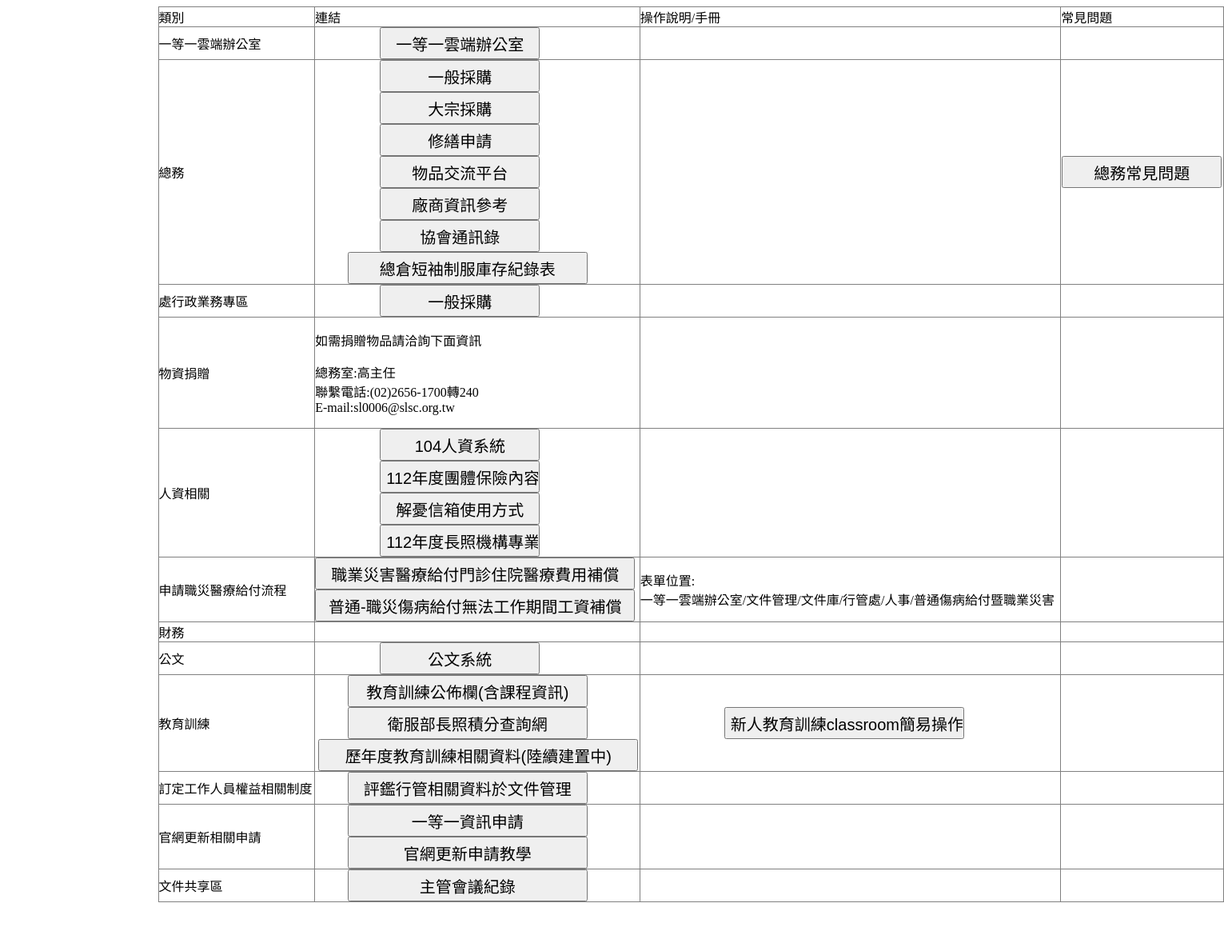
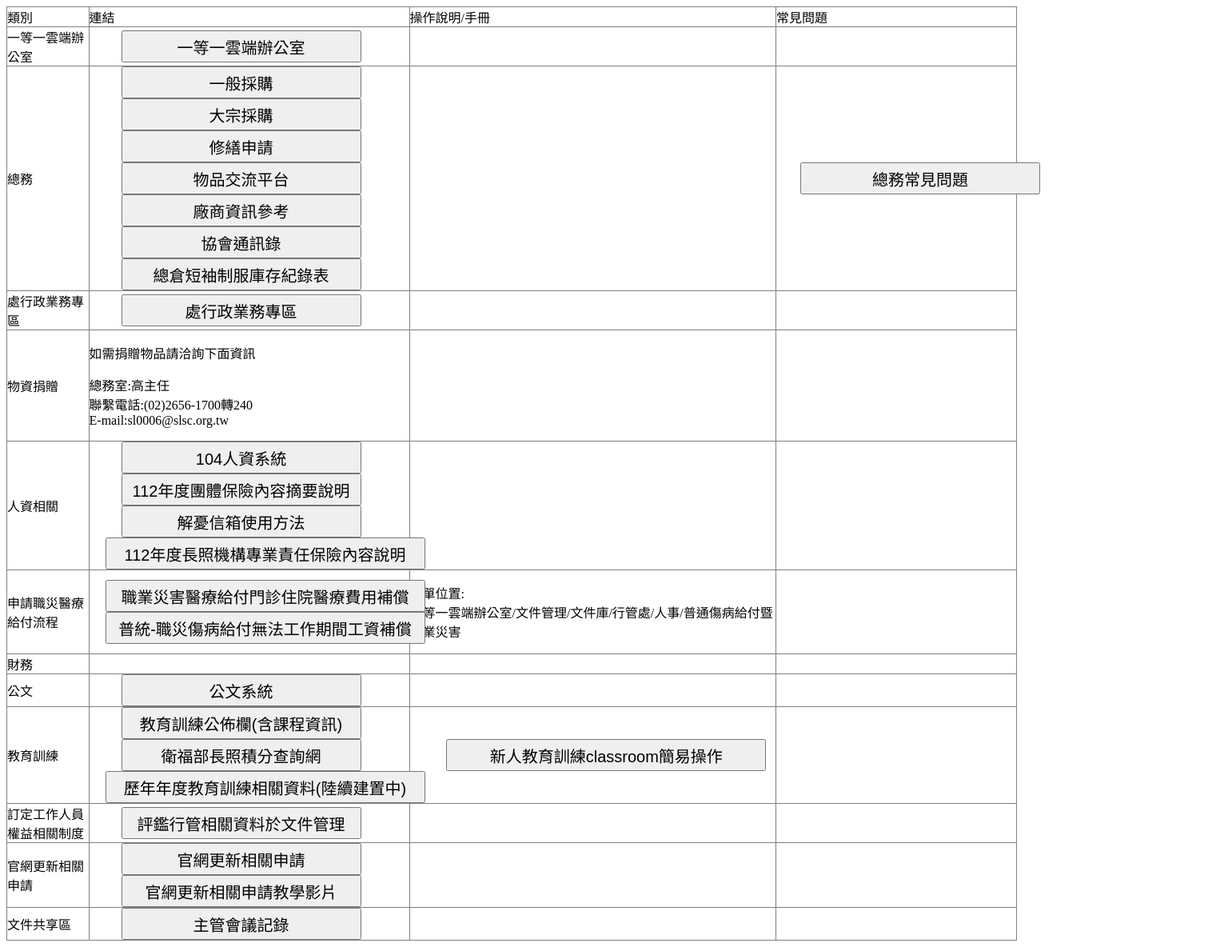
Before and after one commit to zero-grain/slsc-Staff-area, a plain HTML site: page staff_area.html in a window 1280 px wide. Shown: the whole page at 80% size, 1531 px wide, since content can reach past the window. Before the commit the page ends 1136 px from the top, so only its background shows below. Drawn offline with Linux system fonts and the light colour scheme.

Commit message:
Add files via upload
第二版

```diff
--- a/staff_area.html
+++ b/staff_area.html
@@ -7,7 +7,7 @@
 </head>
 <body >
     <div >
-        <table style="border-collapse: collapse; width: 1000pt; position: relative; left:15%;" border="1" width="1024" cellspacing="0" cellpadding="0" >
+        <table style="border-collapse: collapse; width: 100%; position: relative; left:0%;" border="1" width="1024" cellspacing="0" cellpadding="0" >
             <tr>
                 <td>類別</td>
                 <td>連結</td>
@@ -16,26 +16,26 @@
             </tr>
             <tr>
                 <td>一等一雲端辦公室</td>
-                <td><input type="button" value="一等一雲端辦公室" style="width:200px;height:40px;font-size:20px; position: relative; left:20%;"onclick="location.href=http://210.63.206.187/UOF/"></td>
+                <td><input type="button" value="一等一雲端辦公室" style="width:300px;height:40px;font-size:20px;position: relative; left:10%;" onclick="window.open('http://210.63.206.187/UOF/', '_blank')" ></td>
                 <td></td>
                 <td></td>
             </tr>
             <tr>
                 <td>總務</td>
-                <td><input type="button" value="一般採購" style="width:200px;height:40px;font-size:20px;position: relative; left:20%;"onclick="location.href=http://210.63.206.187/UOF/"><br>
-                    <input type="button" value="大宗採購" style="width:200px;height:40px;font-size:20px;position: relative; left:20%;"onclick="location.href=https://drive.google.com/drive/folders/1F97IAlVtUCHcZPdInMGsSiHBOjNo9qul?usp=drive_link"><br>
-                    <input type="button" value="修繕申請" style="width:200px;height:40px;font-size:20px;position: relative; left:20%;"onclick="location.href=http://210.63.206.187/UOF/'"><br>
-                    <input type="button" value="物品交流平台" style="width:200px;height:40px;font-size:20px;position: relative; left:20%;"onclick="location.href=https://drive.google.com/drive/folders/1vsgCqkpCRODnOAE7mJoGlf7whRIBTasX"><br>
-                    <input type="button" value="廠商資訊參考" style="width:200px;height:40px;font-size:20px;position: relative; left:20%;"onclick="location.href=https://drive.google.com/drive/folders/1M6LHPYhpYQa3jtVhMFqb7_uIPJcBQAv2"><br>
-                    <input type="button" value="協會通訊錄" style="width:200px;height:40px;font-size:20px;position: relative; left:20%;"onclick="location.href=https://docs.google.com/spreadsheets/d/1XtvaqRzFhF_ZmXXkLaEQGTt92sRbYRyWPzIdPRBh0ZM/edit?usp=drive_link"><br>
-                    <input type="button" value="總倉短袖制服庫存紀錄表" style="width:300px;height:40px;font-size:20px;position: relative; left:10%;"onclick="location.href=https://docs.google.com/spreadsheets/d/1hiEUULCzyiHv1oJNZtRBGywziqQ8zXbJ/edit?usp=drive_link&amp;ouid=106429129461851724483&amp;rtpof=true&amp;sd=true"><br>
+                <td><input type="button" value="一般採購" style="width:300px;height:40px;font-size:20px;position: relative; left:10%;" onclick="window.open('http://210.63.206.187/UOF/', '_blank')" ><br>
+                    <input type="button" value="大宗採購" style="width:300px;height:40px;font-size:20px;position: relative; left:10%;" onclick="window.open('https://drive.google.com/drive/folders/1F97IAlVtUCHcZPdInMGsSiHBOjNo9qul', '_blank')" ><br>
+                    <input type="button" value="修繕申請" style="width:300px;height:40px;font-size:20px;position: relative; left:10%;" onclick="window.open('http://210.63.206.187/UOF/', '_blank')" ><br>
+                    <input type="button" value="物品交流平台" style="width:300px;height:40px;font-size:20px;position: relative; left:10%;" onclick="window.open('https://drive.google.com/drive/folders/1vsgCqkpCRODnOAE7mJoGlf7whRIBTasX', '_blank')" ><br>
+                    <input type="button" value="廠商資訊參考" style="width:300px;height:40px;font-size:20px;position: relative; left:10%;" onclick="window.open('https://drive.google.com/drive/folders/1M6LHPYhpYQa3jtVhMFqb7_uIPJcBQAv2', '_blank')" ><br>
+                    <input type="button" value="協會通訊錄" style="width:300px;height:40px;font-size:20px;position: relative; left:10%;" onclick="window.open('https://docs.google.com/spreadsheets/d/1XtvaqRzFhF_ZmXXkLaEQGTt92sRbYRyWPzIdPRBh0ZM/edit#gid=840472620', '_blank')" ><br>
+                    <input type="button" value="總倉短袖制服庫存紀錄表" style="width:300px;height:40px;font-size:20px;position: relative; left:10%;" onclick="window.open('https://docs.google.com/spreadsheets/d/1hiEUULCzyiHv1oJNZtRBGywziqQ8zXbJ/edit#gid=639614196', '_blank')" ><br>
                     </td>
                 <td></td>
-                <td><input type="button" value="總務常見問題" style="width:200px;height:40px;font-size:20px;position: relative; left:0.5%;"onclick="location.href=https://slsc.org.tw/%E7%B8%BD%E5%8B%99%E5%B8%B8%E8%A6%8B%E5%95%8F%E9%A1%8C/"><br></td>
+                <td><input type="button" value="總務常見問題" style="width:300px;height:40px;font-size:20px;position: relative; left:10%;" onclick="window.open('https://slsc.org.tw/%E7%B8%BD%E5%8B%99%E5%B8%B8%E8%A6%8B%E5%95%8F%E9%A1%8C/', '_blank')" ><br></td>
             </tr>
             <tr>
                 <td>處行政業務專區</td>
-                <td><input type="button" value="一般採購" style="width:200px;height:40px;font-size:20px;position: relative; left:20%;"onclick="location.href=https://drive.google.com/drive/folders/1IR2kZHWp78AEM_DLwyDOLd5k5W-uIEVk"><br></td>
+                <td><input type="button" value="處行政業務專區" style="width:300px;height:40px;font-size:20px;position: relative; left:10%;" onclick="window.open('https://drive.google.com/drive/folders/1IR2kZHWp78AEM_DLwyDOLd5k5W-uIEVk', '_blank')" ><br></td>
                 <td></td>
                 <td></td>
             </tr>
@@ -56,18 +56,18 @@
             </tr>
             <tr>
                 <td>人資相關</td>
-                <td><input type="button" value="104人資系統" style="width:200px;height:40px;font-size:20px;position: relative; left:20%;"onclick="location.href=https://210.63.206.183/eHRMS/Login.asp"><br>
-                <input type="button" value="112年度團體保險內容摘要說明" style="width:200px;height:40px;font-size:20px;position: relative; left:20%;"onclick="location.href=https://slsc.org.tw/wp-content/uploads/2023/04/112%E5%B9%B4%E5%BA%A6%E5%9C%98%E9%AB%94%E4%BF%9D%E9%9A%AA%E5%85%A7%E5%AE%B9%E6%91%98%E8%A6%81%E8%AA%AA%E6%98%8E-.pdf"><br>
-                <input type="button" value="解憂信箱使用方式" style="width:200px;height:40px;font-size:20px;position: relative; left:20%;"onclick="location.href=https://slsc.org.tw/wp-content/uploads/2023/04/%E8%A7%A3%E6%86%82%E4%BF%A1%E7%AE%B1%E4%BD%BF%E7%94%A8%E6%96%B9%E5%BC%8F0201.pdf"><br>
-                <input type="button" value="112年度長照機構專業責任保險內容說明" style="width:200px;height:40px;font-size:20px;position: relative; left:20%;"onclick="location.href=https://slsc.org.tw/wp-content/uploads/2023/04/112%E5%B9%B4%E5%BA%A6%E9%95%B7%E7%85%A7%E6%A9%9F%E6%A7%8B%E5%B0%88%E6%A5%AD%E8%B2%AC%E4%BB%BB%E4%BF%9D%E9%9A%AA%E5%85%A7%E5%AE%B9%E6%91%98%E8%A6%81%E8%AA%AA%E6%98%8E.pdf"><br>
+                <td><input type="button" value="104人資系統" style="width:300px;height:40px;font-size:20px;position: relative; left:10%;" onclick="window.open('https://210.63.206.183/eHRMS/Login.asp', '_blank')" ><br>
+                    <input type="button" value="112年度團體保險內容摘要說明" style="width:300px;height:40px;font-size:20px;position: relative; left:10%;" onclick="window.open('https://slsc.org.tw/wp-content/uploads/2023/04/112%E5%B9%B4%E5%BA%A6%E5%9C%98%E9%AB%94%E4%BF%9D%E9%9A%AA%E5%85%A7%E5%AE%B9%E6%91%98%E8%A6%81%E8%AA%AA%E6%98%8E-.pdf', '_blank')" ><br>
+                    <input type="button" value="解憂信箱使用方法" style="width:300px;height:40px;font-size:20px;position: relative; left:10%;" onclick="window.open('https://slsc.org.tw/wp-content/uploads/2023/04/%E8%A7%A3%E6%86%82%E4%BF%A1%E7%AE%B1%E4%BD%BF%E7%94%A8%E6%96%B9%E5%BC%8F0201.pdf', '_blank')" ><br>
+                    <input type="button" value="112年度長照機構專業責任保險內容說明" style="width:400px;height:40px;font-size:20px;position: relative; left:5%;" onclick="window.open('https://slsc.org.tw/wp-content/uploads/2023/04/112%E5%B9%B4%E5%BA%A6%E9%95%B7%E7%85%A7%E6%A9%9F%E6%A7%8B%E5%B0%88%E6%A5%AD%E8%B2%AC%E4%BB%BB%E4%BF%9D%E9%9A%AA%E5%85%A7%E5%AE%B9%E6%91%98%E8%A6%81%E8%AA%AA%E6%98%8E.pdf', '_blank')" ><br>
                 </td>
                 <td></td>
                 <td></td>
             </tr>
             <tr>
                 <td>申請職災醫療給付流程</td>
-                <td><input type="button" value="職業災害醫療給付門診住院醫療費用補償" style="width:400px;height:40px;font-size:20px;"onclick="location.href=https://slsc.org.tw/wp-content/uploads/2023/05/職業災害醫療給付門診住院醫療費用補償.xlsx"><br>
-                    <input type="button" value="普通-職災傷病給付無法工作期間工資補償" style="width:400px;height:40px;font-size:20px;"onclick="location.href=https://slsc.org.tw/wp-content/uploads/2023/05/普通-職災傷病給付無法工作期間工資補償.xlsx"><br>
+                <td><input type="button" value="職業災害醫療給付門診住院醫療費用補償" style="width:400px;height:40px;font-size:20px;position: relative; left:5%;" onclick="window.open('https://slsc.org.tw/wp-content/uploads/2023/05/%E8%81%B7%E6%A5%AD%E7%81%BD%E5%AE%B3%E9%86%AB%E7%99%82%E7%B5%A6%E4%BB%98%E9%96%80%E8%A8%BA%E4%BD%8F%E9%99%A2%E9%86%AB%E7%99%82%E8%B2%BB%E7%94%A8%E8%A3%9C%E5%84%9F.xlsx', '_blank')" ><br>
+                    <input type="button" value="普統-職災傷病給付無法工作期間工資補償" style="width:400px;height:40px;font-size:20px;position: relative; left:5%;" onclick="window.open('https://slsc.org.tw/wp-content/uploads/2023/05/%E6%99%AE%E9%80%9A-%E8%81%B7%E7%81%BD%E5%82%B7%E7%97%85%E7%B5%A6%E4%BB%98%E7%84%A1%E6%B3%95%E5%B7%A5%E4%BD%9C%E6%9C%9F%E9%96%93%E5%B7%A5%E8%B3%87%E8%A3%9C%E5%84%9F.xlsx', '_blank')" ><br>
                 </td>
                 <td>
                     <p>
@@ -85,36 +85,36 @@
             </tr>
             <tr>
                 <td>公文</td>
-                <td><input type="button" value="公文系統" style="width:200px;height:40px;font-size:20px;position: relative; left:20%;"onclick="location.href=https://member.gsscloud.com/cas/login"><br></td>
+                <td><input type="button" value="公文系統" style="width:300px;height:40px;font-size:20px;position: relative; left:10%;" onclick="window.open('https://member.gsscloud.com/', '_blank')" ><br></td>
                 <td></td>
                 <td></td>
             </tr>
             <tr>
                 <td>教育訓練</td>
-                <td><input type="button" value="教育訓練公佈欄(含課程資訊)" style="width:300px;height:40px;font-size:20px;position: relative; left:10%;"onclick="location.href=https://sites.google.com/slsc.org.tw/training/%E9%A6%96%E9%A0%81"><br>
-                    <input type="button" value="衛服部長照積分查詢網" style="width:300px;height:40px;font-size:20px;position: relative; left:10%;"onclick="location.href=https://ltcpap.mohw.gov.tw/molc/eg999/index"><br>
-                    <input type="button" value="歷年度教育訓練相關資料(陸續建置中)" style="width:400px;height:40px;font-size:20px;position: relative; left:1%;"onclick="location.href=https://drive.google.com/drive/folders/1_Oc2wTfu-BpL57bgfbb7YZYoB7EsM6xw"><br>
+                <td><input type="button" value="教育訓練公佈欄(含課程資訊)" style="width:300px;height:40px;font-size:20px;position: relative; left:10%;" onclick="window.open('https://sites.google.com/slsc.org.tw/training/%E9%A6%96%E9%A0%81', '_blank')" ><br>
+                    <input type="button" value="衛福部長照積分查詢網" style="width:300px;height:40px;font-size:20px;position: relative; left:10%;" onclick="window.open('https://ltcpap.mohw.gov.tw/molc/eg999/index', '_blank')" ><br>
+                    <input type="button" value="歷年年度教育訓練相關資料(陸續建置中)" style="width:400px;height:40px;font-size:20px;position: relative; left:5%;" onclick="window.open('https://drive.google.com/drive/folders/1_Oc2wTfu-BpL57bgfbb7YZYoB7EsM6xw?usp=sharing', '_blank')" ><br>
                 </td>
-                <td><input type="button" value="新人教育訓練classroom簡易操作" style="width:300px;height:40px;font-size:20px;position: relative; left:20%;"onclick="location.href=https://slsc.org.tw/wp-content/uploads/2024/02/%E6%96%B0%E4%BA%BA%E6%95%99%E8%82%B2%E8%A8%93%E7%B7%B4Classroom%E7%B0%A1%E6%98%93%E6%93%8D%E4%BD%9C.pdf"><br></td>
+                <td><input type="button" value="新人教育訓練classroom簡易操作" style="width:400px;height:40px;font-size:20px;position: relative; left:10%;" onclick="window.open('https://slsc.org.tw/wp-content/uploads/2024/02/%E6%96%B0%E4%BA%BA%E6%95%99%E8%82%B2%E8%A8%93%E7%B7%B4Classroom%E7%B0%A1%E6%98%93%E6%93%8D%E4%BD%9C.pdf', '_blank')" ><br></td>
                 <td></td>
             </tr>
             <tr>
                 <td>訂定工作人員權益相關制度</td>
-                <td><input type="button" value="評鑑行管相關資料於文件管理" style="width:300px;height:40px;font-size:20px;position: relative; left:10%;"onclick="location.href=https://slsc.org.tw/wp-content/uploads/2023/07/%E8%A9%95%E9%91%91%E8%A1%8C%E7%AE%A1%E7%9B%B8%E9%97%9C%E8%B3%87%E6%96%9920230713.pdf"><br></td>
+                <td><input type="button" value="評鑑行管相關資料於文件管理" style="width:300px;height:40px;font-size:20px;position: relative; left:10%;" onclick="window.open('https://slsc.org.tw/wp-content/uploads/2023/07/%E8%A9%95%E9%91%91%E8%A1%8C%E7%AE%A1%E7%9B%B8%E9%97%9C%E8%B3%87%E6%96%9920230713.pdf', '_blank')" ><br></td>
                 <td></td>
                 <td></td>
             </tr>
             <tr>
                 <td>官網更新相關申請</td>
-                <td><input type="button" value="一等一資訊申請" style="width:300px;height:40px;font-size:20px;position: relative; left:10%;"onclick="location.href=http://210.63.206.187/UOF/"><br>
-                    <input type="button" value="官網更新申請教學" style="width:300px;height:40px;font-size:20px;position: relative; left:10%;"onclick="location.href=https://www.youtube.com/watch?v=aPfNuwuOP_Y"><br>
+                <td><input type="button" value="官網更新相關申請" style="width:300px;height:40px;font-size:20px;position: relative; left:10%;" onclick="window.open('http://210.63.206.187/UOF/', '_blank')" ><br>
+                    <input type="button" value="官網更新相關申請教學影片" style="width:300px;height:40px;font-size:20px;position: relative; left:10%;" onclick="window.open('https://youtu.be/aPfNuwuOP_Y', '_blank')" ><br>
                 </td>
                 <td></td>
                 <td></td>
             </tr>
             <tr>
                 <td>文件共享區</td>
-                <td><input type="button" value="主管會議紀錄" style="width:300px;height:40px;font-size:20px;position: relative; left:10%;"onclick="location.href=https://drive.google.com/drive/folders/0AK69YpViU9BvUk9PVA"><br></td>
+                <td><input type="button" value="主管會議記錄" style="width:300px;height:40px;font-size:20px;position: relative; left:10%;" onclick="window.open('https://drive.google.com/drive/folders/0AK69YpViU9BvUk9PVA', '_blank')" ><br></td>
                 <td></td>
                 <td></td>
             </tr>
```
